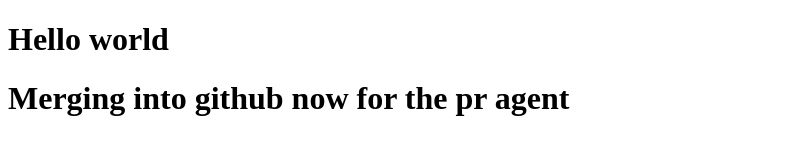
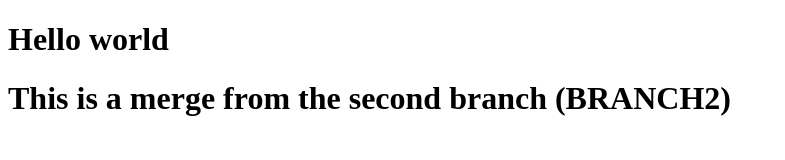
Before and after one commit to jonathangonzalez-tech/Qodotest-, a plain HTML site: page index.html in a window 1280 px wide. Shown: the whole page, without its empty margins (0-785 px from the left). Drawn offline with Linux system fonts and the light colour scheme.

Commit message:
Update index.html

```diff
--- a/index.html
+++ b/index.html
@@ -7,6 +7,6 @@
 </head>
 <body>
     <h1>Hello world</h1>
-    <h1>Merging into github now for the pr agent </h1>
+    <h1> This is a merge from the second branch (BRANCH2) </h1>
 </body>
 </html>
```
